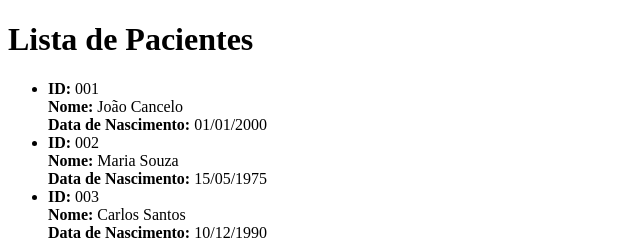
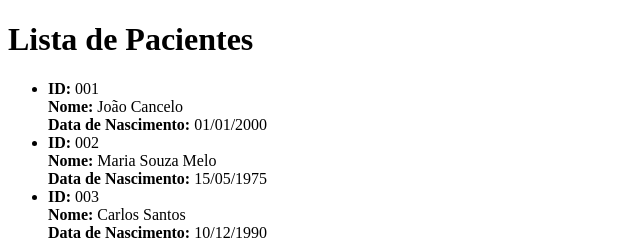
Before and after one commit to Lucas-byte/Teste, a plain HTML site: page index.html in a window 1280 px wide. Shown: the top 239 px of the page, 0-640 px from the left. Drawn offline with Linux system fonts and the light colour scheme.

Commit message:
Alterando o nome do paciente maria

```diff
--- a/index.html
+++ b/index.html
@@ -13,7 +13,7 @@
       </li>
       <li>
         <strong>ID:</strong> 002<br>
-        <strong>Nome:</strong> Maria Souza<br>
+        <strong>Nome:</strong> Maria Souza Melo<br>
         <strong>Data de Nascimento:</strong> 15/05/1975
       </li>
       <li>
```
